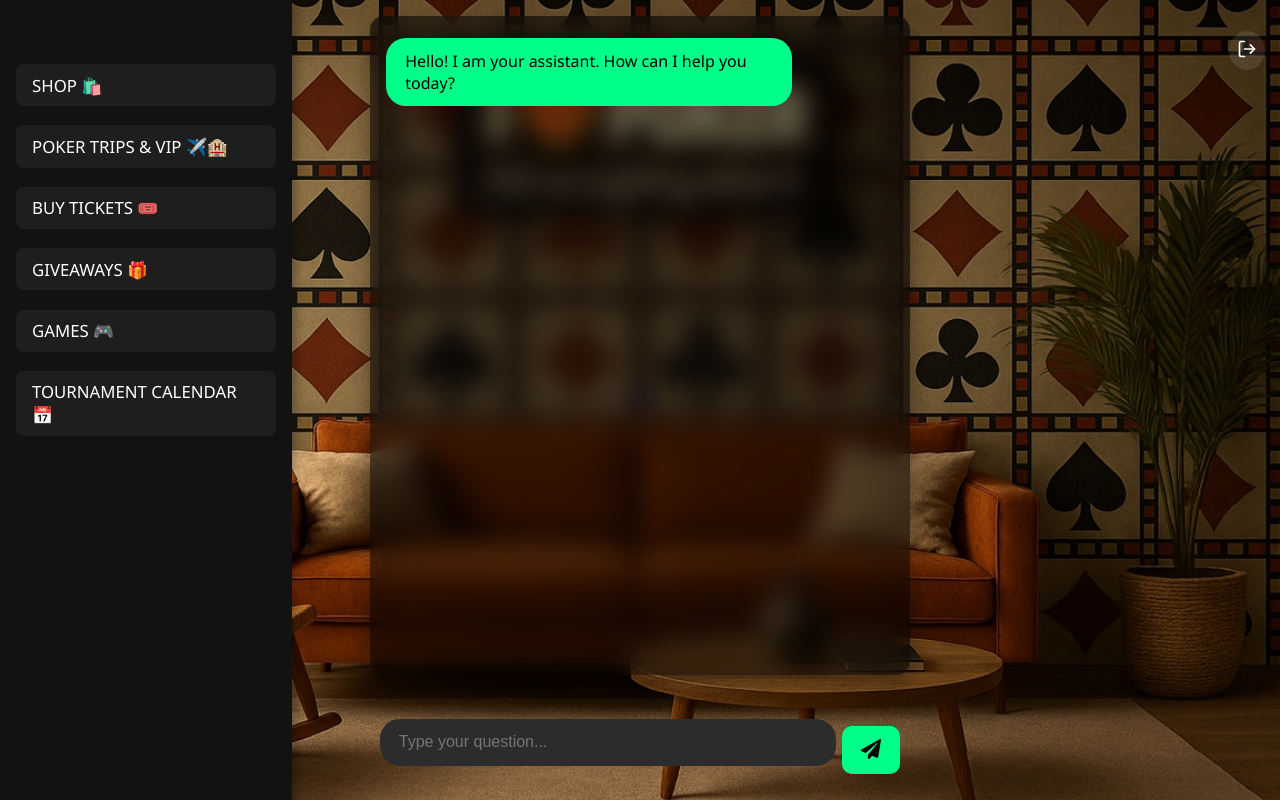
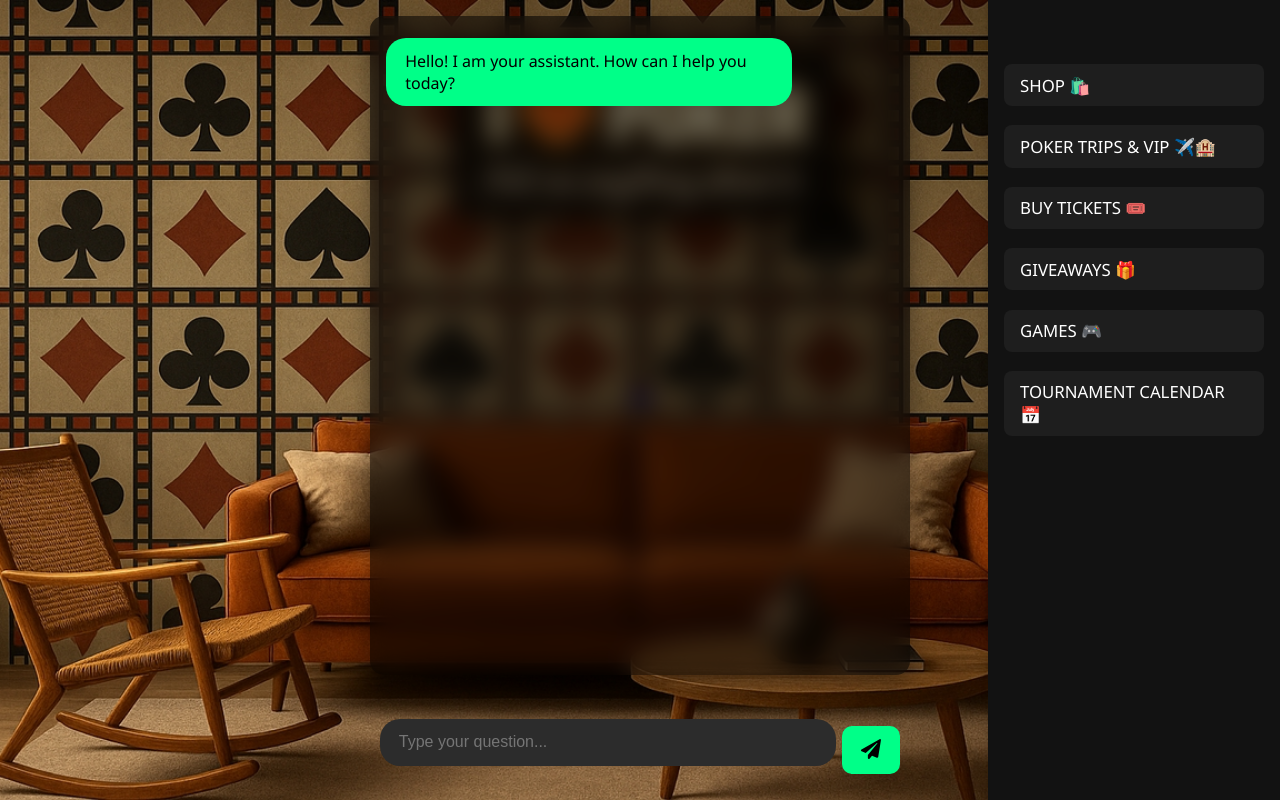
Before and after one commit to RickRick84/PokerApp, a React (Vite) app: page /chat in a window 1280 px wide. Built offline with nearby package versions, Linux system fonts and the light colour scheme; no server answers; sample sign-in values are in the browser's storage.

Commit message:
Muchos cambios

```diff
--- a/src/App.css
+++ b/src/App.css
@@ -13,8 +13,7 @@ body {
   align-items: center;
   flex-direction: column;
   height: 100vh;
-  overflow-y: auto;
-  overflow-x: hidden;
+  overflow: hidden;
 }
 
 /* Contenedor principal */
--- a/src/SidebarMenu.css
+++ b/src/SidebarMenu.css
@@ -2,7 +2,8 @@
 .sidebar {
   position: fixed;
   top: 0;
-  left: 0;
+  right: 0;
+  left: auto;
   height: 100vh;
   background-color: #121212;
   color: white;
@@ -50,7 +51,8 @@
 .toggle-button {
   position: fixed;
   top: 20px;
-  left: 0;
+  left: auto;
+  right: 0;
   background-color: #00ff88;
   color: #000;
   border: none;
--- a/src/SubscriptionPopup.css
+++ b/src/SubscriptionPopup.css
@@ -5,7 +5,7 @@
   display: flex;
   justify-content: center;
   align-items: center;
-  z-index: 9999;
+  z-index: 10001;
   animation: fadeIn 0.3s ease-in-out;
 }
 
@@ -18,7 +18,7 @@
   max-width: 800px;
   box-shadow: 0 0 30px rgba(0, 255, 136, 0.5);
   position: relative;
-  animation: scaleIn 0.3s ease-in-out;
+  animation: popupFadeIn 0.4s ease-out;
 }
 
 .close-btn {
@@ -162,3 +162,14 @@ input:checked + .slider:before {
   from { transform: scale(0.9); opacity: 0; }
   to { transform: scale(1); opacity: 1; }
 }
+
+@keyframes popupFadeIn {
+  from {
+    opacity: 0;
+    transform: scale(0.95);
+  }
+  to {
+    opacity: 1;
+    transform: scale(1);
+  }
+}
```
